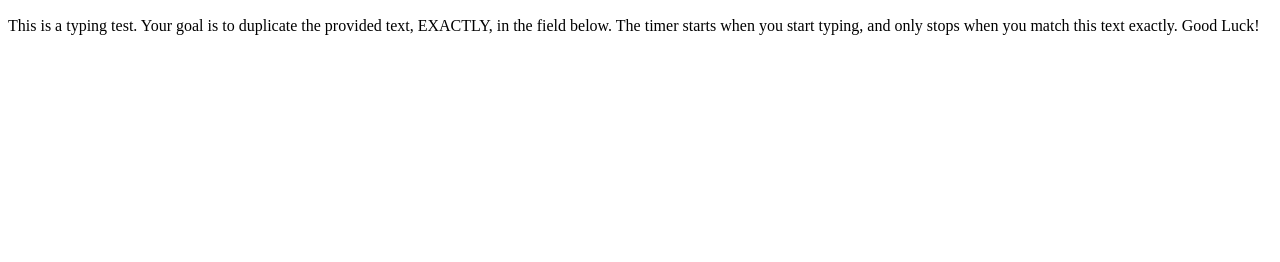
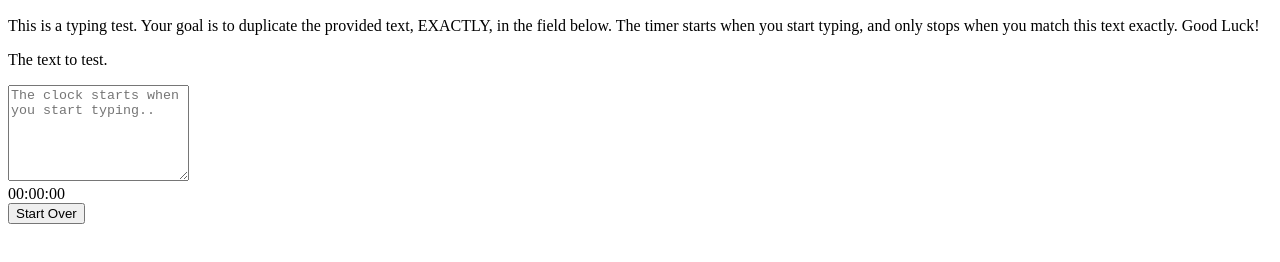
Before and after one commit to breadfan18/typingTest, a plain HTML site: page TypingPage.html in a window 1280 px wide. Shown: the part 50-312 px from the top of the page. Drawn offline with Linux system fonts and the light colour scheme.

Commit message:
stylesheet added

```diff
--- a/TypingPage.html
+++ b/TypingPage.html
@@ -5,10 +5,28 @@
     <title>Swaroop's Typing Test</title>
 </head>
 <body>
-<header>
-    <h2>Test Your Typing Speed</h2>
-    <p>This is a typing test. Your goal is to duplicate the provided text, EXACTLY, in the field below. The timer starts when you start
+    <header>
+        <h2>Test Your Typing Speed</h2>
+    </header>
+
+    <article class="description">
+        <p>This is a typing test. Your goal is to duplicate the provided text, EXACTLY, in the field
+            below. The timer starts when you start
             typing, and only stops when you match this text exactly. Good Luck!</p>
-</header>
+    </article>
+
+    <section>
+        <div id="originText">
+            <p>The text to test.</p>
+        </div>
+        <div class="test-wrapper">
+            <textArea id="test-area" class="testArea" rows=6 placeholder="The clock starts when you start typing.."></textArea>
+        </div>
+
+        <div id="meta">
+            <div id="timer">00:00:00</div>
+            <button class="reset">Start Over</button>
+        </div>
+    </section>
 </body>
 </html>
```
Also changed, not shown: TypingStyle.css (added).
